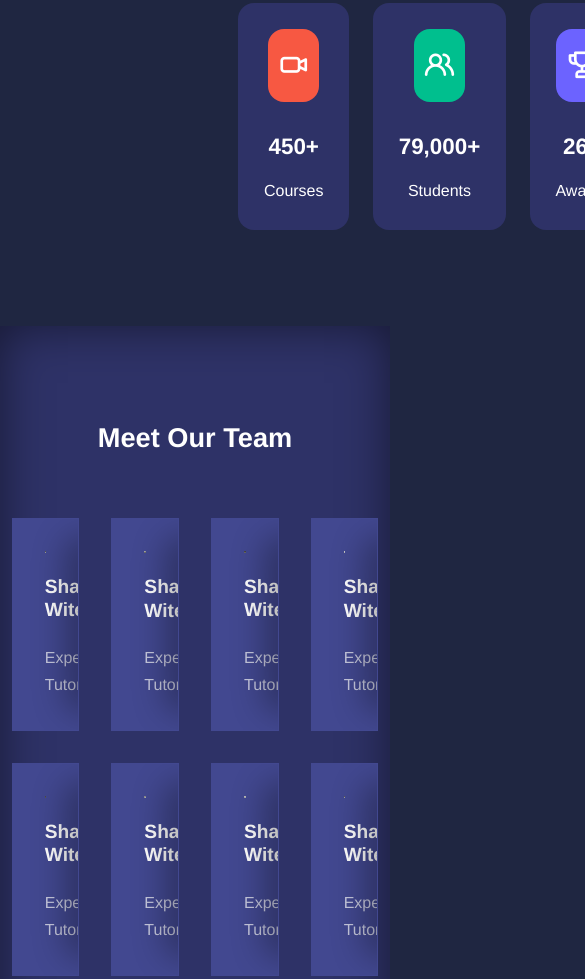
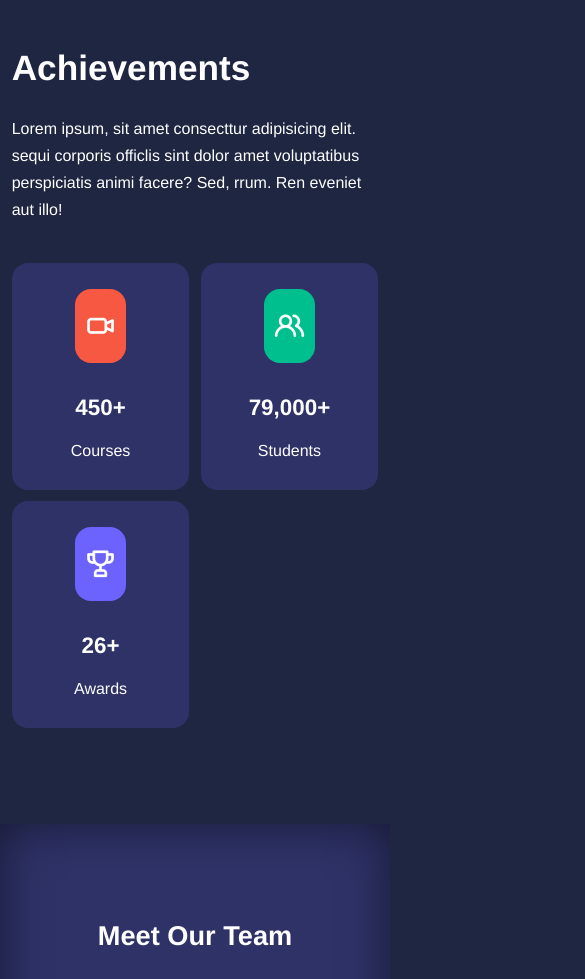
Before and after one commit to MosesAdaeze/School-Website, a plain HTML site: page about.html in a window 390 px wide. Shown: the part 412-1391 px from the top of the page, 585 px wide, since content can reach past the window. Drawn offline with nearby package versions, Linux system fonts and the light colour scheme.

Commit message:
About page

```diff
--- a/about.css
+++ b/about.css
@@ -144,3 +144,55 @@
 }
 
 /* END TEAM STYLING  */
+
+/* MEDIA QUERIES (TABLET) ABOUT PAGE  */
+
+@media  screen and (max-width: 1024px) {
+    .about__achievements {
+        margin-top: 2rem;
+    }
+
+    .about__achievements-container {
+        grid-template-columns: 1fr;
+        gap: 4rem;
+    }
+
+    .about__achievements-left {
+        width: 80%;
+        margin: 0 auto;
+    }
+
+    /* TEAM SECTION  */
+    .team__container {
+        grid-template-columns: repeat(3, 1fr);
+        gap: 1.5rem;
+    }
+
+    .team__member {
+        padding: 1rem;
+    }
+}
+
+/* MEDIA QUERIES (PHONES) ABOUT PAGE  */
+
+@media screen and (max-width: 600px) {
+    .achievements__cards {
+        grid-template-columns: 1fr 1fr;
+        gap: 0.7rem;
+    }
+
+    .team__container {
+        grid-template-columns: 1fr 1fr;
+        gap: 0.7rem;
+    }
+
+    .team__member {
+        padding: 0;
+    }
+
+    .team__member p {
+        margin-bottom: 1.5rem;
+    }
+}
+
+/* END  */
```
Also changed, not shown: about.html (+0 -2 lines).
